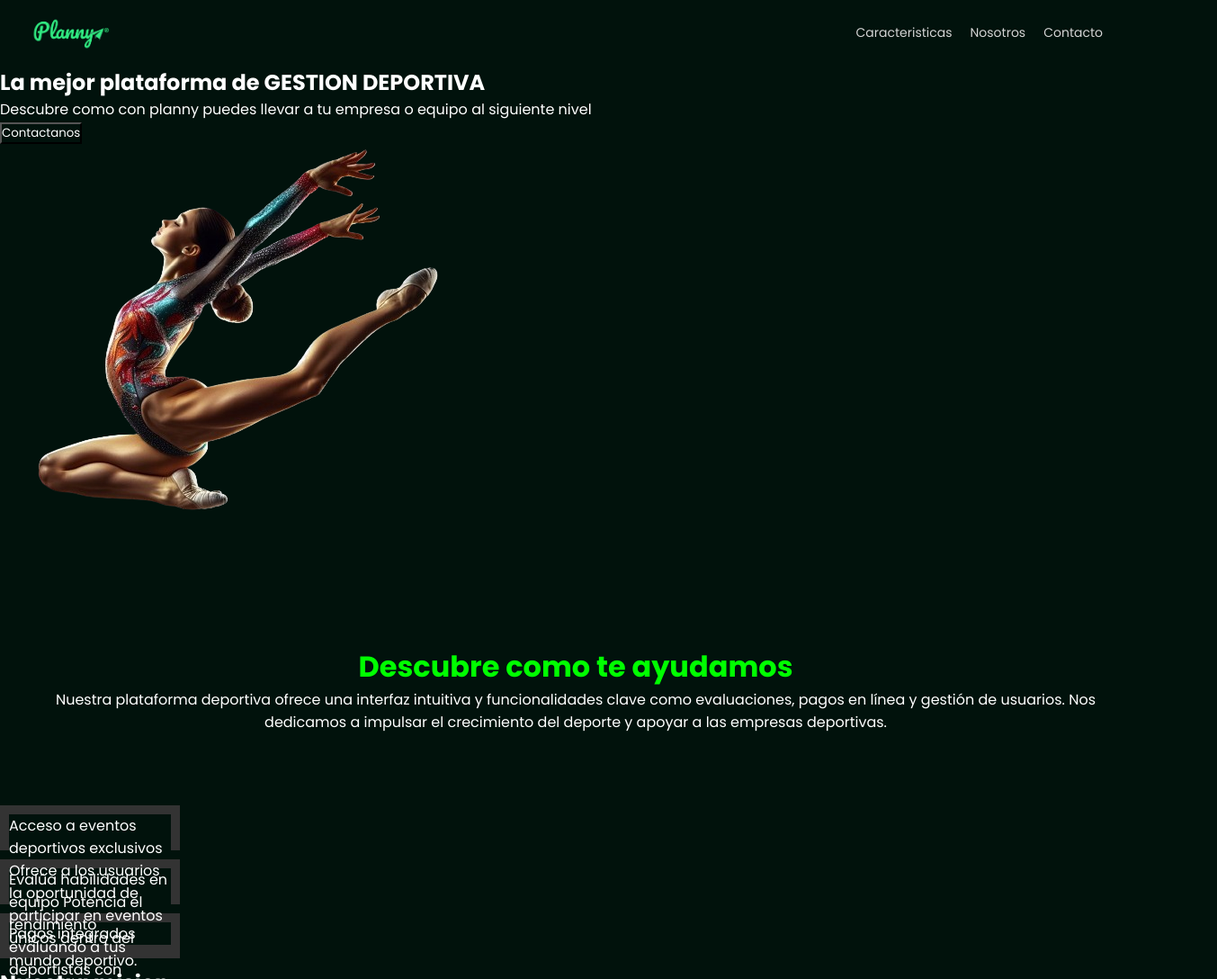
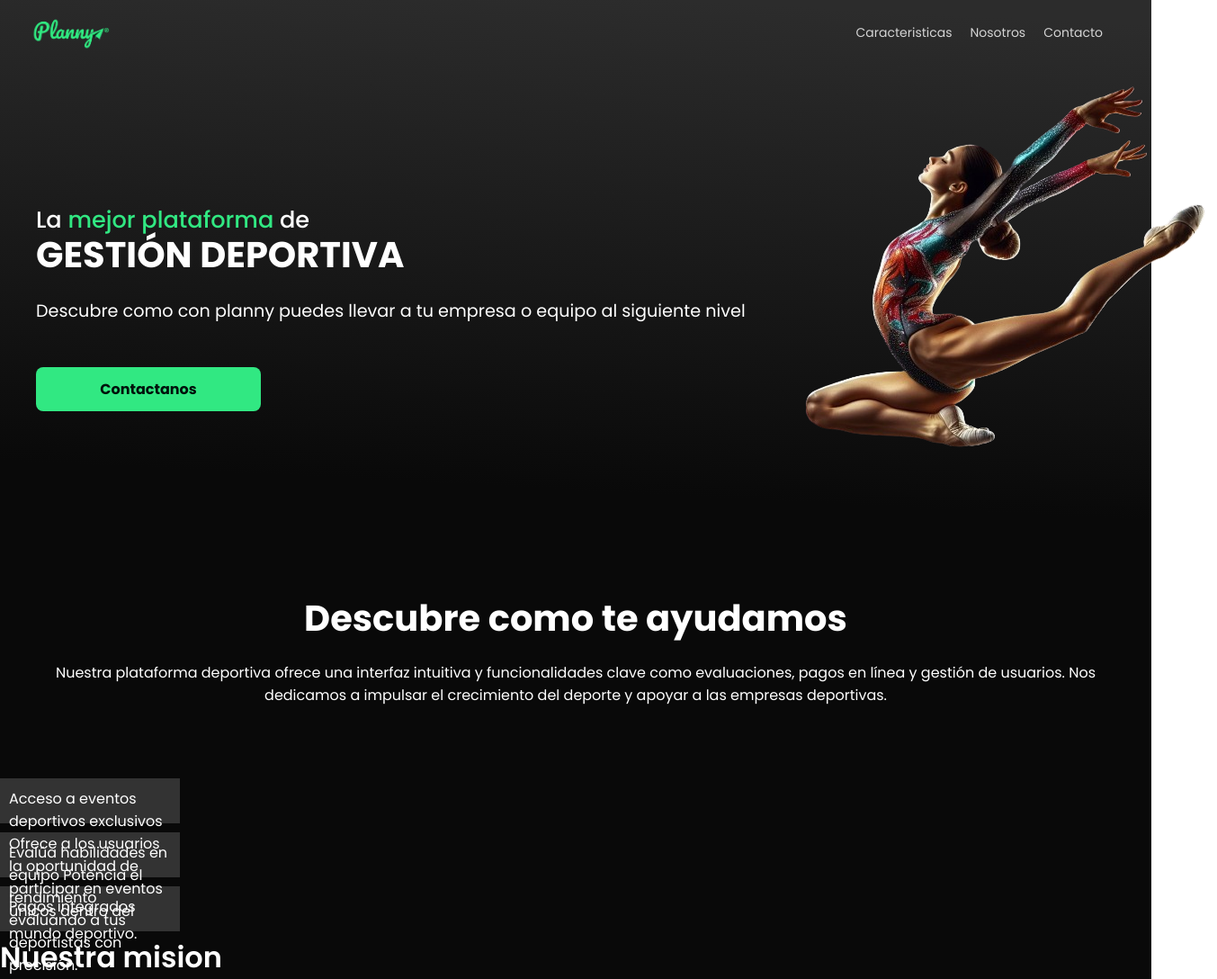
Before and after one commit to Planny-S-A-S/Landing-Page, a plain HTML site: page index.html in a window 1280 px wide. Shown: the top 1088 px of the page at 90% size, 1353 px wide, since content can reach past the window. Drawn offline with Linux system fonts and the light colour scheme.

Commit message:
container 1 - index

```diff
--- a/index.html
+++ b/index.html
@@ -1,19 +1,22 @@
 <!DOCTYPE html>
 <html lang="en">
   <head>
-  <meta charset="UTF-8">
-  <meta name="viewport" content="width=device-width, initial-scale=1.0">
+    <meta charset="UTF-8" />
+    <meta name="viewport" content="width=device-width, initial-scale=1.0" />
     <title>Planny</title>
-  <link rel="preconnect" href="https://fonts.googleapis.com">
-  <link rel="preconnect" href="https://fonts.gstatic.com" crossorigin>
-  <link rel="stylesheet" href="styles.css">
-  <link href="https://fonts.googleapis.com/css2?family=Poppins:ital,wght@0,100;0,200;0,300;0,400;0,500;0,600;0,700;0,800;0,900;1,100;1,200;1,300;1,400;1,500;1,600;1,700;1,800;1,900&display=swap" rel="stylesheet">
+    <link rel="preconnect" href="https://fonts.googleapis.com" />
+    <link rel="preconnect" href="https://fonts.gstatic.com" crossorigin />
+    <link rel="stylesheet" href="styles.css" />
+    <link
+      href="https://fonts.googleapis.com/css2?family=Poppins:ital,wght@0,100;0,200;0,300;0,400;0,500;0,600;0,700;0,800;0,900;1,100;1,200;1,300;1,400;1,500;1,600;1,700;1,800;1,900&display=swap"
+      rel="stylesheet"
+    />
   </head>
   <body>
-
+    <section class="backgroud-1">
       <!--En el header solo puse el logo faltan las imagenes-->
       <header>
-    <img src="assets/logo.png" alt="Logo Planny" class="logo">
+        <img src="assets/logo.png" alt="Logo Planny" class="logo" />
 
         <nav>
           <ul class="navbar__list">
@@ -28,34 +31,49 @@
       <!--Container one-->
 
       <section>
-  <main class="continer1">
-    <h2>La mejor plataforma de GESTION DEPORTIVA</h2>
-    <p>Descubre como con planny puedes llevar a tu
-      empresa o equipo al siguiente nivel</p>
+        <main class="container1">
+          <div class="container__description">
+            <p class="title">
+              La <span class="ascent">mejor plataforma</span> de <br />
+              <span class="h1">GESTIÓN DEPORTIVA</span>
+            </p>
+
+            <p class="description">
+              Descubre como con planny puedes llevar a tu empresa o equipo al
+              siguiente nivel
+            </p>
             <button class="button"><a href="#"></a>Contactanos</button>
+          </div>
 
           <div class="img-section">
-        <img src="assets/img1.png" alt="">
+            <img src="assets/img1.png" alt="" />
           </div>
         </main>
-
       </section>
 
       <article>
-
-<div class="Container2">
         <div class="header">
           <h1>Descubre como te ayudamos</h1>
-    <p>Nuestra plataforma deportiva ofrece una interfaz intuitiva y funcionalidades clave como evaluaciones, pagos en línea y gestión de usuarios. Nos dedicamos a impulsar el crecimiento del deporte y apoyar a las empresas deportivas.</p>
+          <p>
+            Nuestra plataforma deportiva ofrece una interfaz intuitiva y
+            funcionalidades clave como evaluaciones, pagos en línea y gestión de
+            usuarios. Nos dedicamos a impulsar el crecimiento del deporte y
+            apoyar a las empresas deportivas.
+          </p>
         </div>
         <div class="features">
           <div class="feature">
-      <p>Acceso a eventos deportivos exclusivos
-         Ofrece a los usuarios la oportunidad de participar en eventos únicos dentro del mundo deportivo.</p>
+            <p>
+              Acceso a eventos deportivos exclusivos Ofrece a los usuarios la
+              oportunidad de participar en eventos únicos dentro del mundo
+              deportivo.
+            </p>
           </div>
           <div class="feature">
-      <p>Evalúa habilidades en equipo
-        Potencia el rendimiento evaluando a tus deportistas con precisión.</p>
+            <p>
+              Evalúa habilidades en equipo Potencia el rendimiento evaluando a
+              tus deportistas con precisión.
+            </p>
           </div>
           <div class="feature">
             <p>Pagos integrados</p>
@@ -64,44 +82,47 @@
       </article>
 
       <aside>
-
         <div class="container3">
           <h2 class="title3">Nuestra mision</h2>
-    <p class="text3">En Planny, nos dedicamos a promover y destacar la riqueza deportiva.
-      Nos esforzamos por proporcionar una plataforma donde nuestros clientes puedan calificar y gestionar a sus equipos y clubes; y a su vez nuestros usuarios puedan conocer y seguir una amplia gama de deportes locales.
-      Nuestra misión es aumentar la visibilidad de estos deportes, brindando una voz a los atletas, equipos y eventos que merecen reconocimiento.</p>
+          <p class="text3">
+            En Planny, nos dedicamos a promover y destacar la riqueza deportiva.
+            Nos esforzamos por proporcionar una plataforma donde nuestros
+            clientes puedan calificar y gestionar a sus equipos y clubes; y a su
+            vez nuestros usuarios puedan conocer y seguir una amplia gama de
+            deportes locales. Nuestra misión es aumentar la visibilidad de estos
+            deportes, brindando una voz a los atletas, equipos y eventos que
+            merecen reconocimiento.
+          </p>
         </div>
       </aside>
+    </section>
 
     <section>
       Contactanos
 
       <!-- Instagram -->
       <div class="contact-container">
-    <img src="assets/instagramLogo.svg" alt="Instagram logo">
+        <img src="assets/instagramLogo.svg" alt="Instagram logo" />
         <p>Instagram</p>
       </div>
 
       <!-- WhatsApp -->
       <div>
-    <img src="assets/whatsapplogo.svg" alt="">
+        <img src="assets/whatsapplogo.svg" alt="" />
         <p>WhatsApp</p>
       </div>
 
       <!-- Email -->
-  <div  class="contact-container">
-    <img src="assets/emailLogo.svg" alt="Gmail logo">
+      <div class="contact-container">
+        <img src="assets/emailLogo.svg" alt="Gmail logo" />
         <p>Email</p>
       </div>
     </section>
 
     <footer>
-
       <p>TODOS LOS DERECHOS RESERVADOS ® PLANNY S.A.S</p>
-  <p>TÉRMINOS DE USO            AYUDA            ATENCIÓN AL CLIENTE</p>
-
+      <p>TÉRMINOS DE USO AYUDA ATENCIÓN AL CLIENTE</p>
     </footer>
-
   </body>
 </html>
 
--- a/styles.css
+++ b/styles.css
@@ -1,6 +1,6 @@
 /*Falta modificar los colores de fondo editar las imagenes que hacen falta */
 * {
-  background-color: #01120c;
+  /* background-color: #01120c; */
   color: white;
   margin: 0;
   box-sizing: border-box;
@@ -40,11 +40,74 @@ header {
   }
 }
 
+h1, .h1 {
+  font-size: 2.5rem;
+  font-weight: 700;
+  line-height: 1.2;
+  margin-bottom: 24px;
+}
+h2 {
+  font-size: 2rem;
+  font-weight: 600;
+  line-height: 1.2;
+  margin-bottom: 24px;
+
+}
+.title {
+  font-size: 1.6rem;
+  font-weight: 500;
+  line-height: 1.2;
+  margin-bottom: 24px;
+}
+.ascent {
+  color: #31E882;
+}
+
+.backgroud-1 {
+  background: linear-gradient(183deg, #2C2C2C 2.25%, #090909 46.32%);
+}
+
 .container1 {
-  background-color: #01120c;
   display: flex;
-  justify-content: space-between;
-  width: 60%;
+  align-items: center;
+  padding: 1rem;
+}
+.container__description {
+  padding: 24px;
+  font-weight: 400;
+}
+.description {
+  font-size: 1.2rem;
+  margin-bottom: 48px;
+}
+.button {
+  padding: 12px 48px;
+  background-color: #31E882;
+  border: none;
+  border-radius: 8px;
+  color: #01120C;
+  font-size: 1rem;
+  font-weight: 700;
+  cursor: pointer;
+  transition: background-color 0.3s;
+  width: 100%;
+  max-width: 250px;
+}
+.button:hover {
+  background-color: rgb(31, 192, 106);
+}
+.button:hover ::before {
+  content: "👉";
+  margin-left: -32px;
+  position: absolute;
+}
+.button:active {
+  background-color: rgb(19, 150, 80);
+}
+.button::before {
+  content: "";
+  margin-left: -24px;
+  position: absolute;
 }
 
 .img-section {
@@ -59,11 +122,6 @@ header {
 .header {
   text-align: center;
   padding: 50px;
-}
-
-.header h1 {
-  font-size: 2em;
-  color: #00ff00;
 }
 
 .features {
```
Lines whose indentation alone changed are shown as unchanged.
